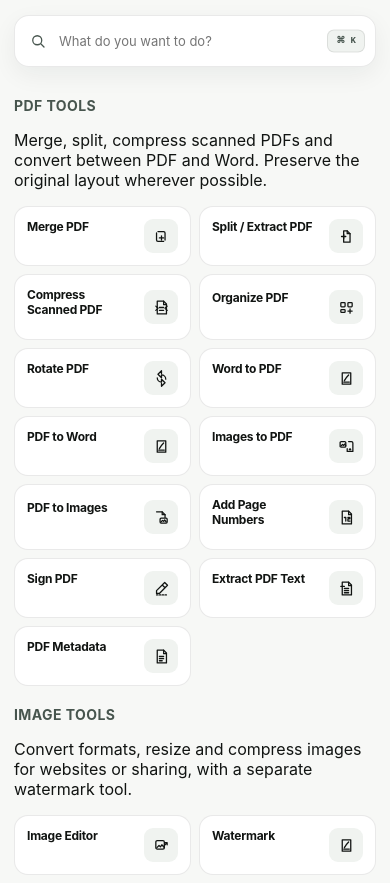
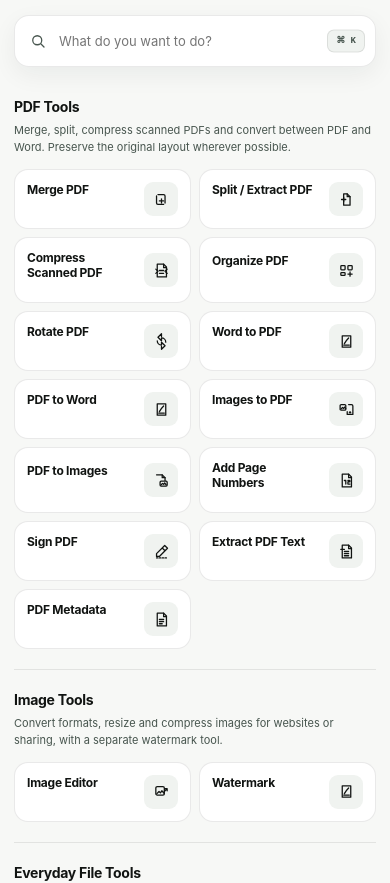
Before and after one commit to kzabCde/FastFiles, a Next.js app: page / in a window 390 px wide. Shown: the part 980-1863 px from the top of the page. Built offline with nearby package versions, Linux system fonts and the light colour scheme.

Commit message:
style: add readable group descriptions and mobile spacing

```diff
--- a/app/globals.css
+++ b/app/globals.css
@@ -312,9 +312,12 @@ svg { display: block; }
 .tool-search-wrap input:focus { border-color: color-mix(in srgb, var(--accent) 70%, var(--line)); box-shadow: 0 0 0 4px color-mix(in srgb, var(--accent) 12%, transparent); }
 .tool-search-wrap kbd { position: absolute; right: 11px; top: 50%; transform: translateY(-50%); padding: 6px 8px; border: 1px solid var(--line); border-radius: 7px; background: var(--surface-2); color: var(--muted); font: 600 9px/1 ui-monospace, monospace; }
 .tool-card-grid { display: grid; grid-template-columns: repeat(3, minmax(0, 1fr)); gap: 10px; }
-.tool-category { margin-top: 28px; }
+.tool-category { margin-top: 36px; }
 .tool-category:first-child { margin-top: 0; }
-.tool-category-title { margin: 0 0 10px; color: var(--muted); font-size: 11px; font-weight: 700; letter-spacing: .03em; text-transform: uppercase; }
+.tool-category + .tool-category { border-top: 1px solid var(--line); padding-top: 28px; }
+.tool-category-heading { margin-bottom: 16px; }
+.tool-category-title { margin: 0; color: var(--text); font-size: 17px; font-weight: 750; line-height: 1.4; letter-spacing: -.02em; }
+.tool-category-description { max-width: 820px; margin: 5px 0 0; color: var(--muted); font-size: 12px; line-height: 1.6; }
 .tool-card {
   min-height: 0;
   border: 1px solid var(--line);
@@ -651,8 +654,11 @@ footer span:last-child { justify-self: end; }
   .tool-section { padding-top: 40px; }
   .section-heading h2 { font-size: 24px !important; }
   .section-heading p { font-size: 12px; }
-  .tool-category-title { font-size: 14px; margin-bottom: 10px; }
+  .tool-category-title { font-size: 14px; }
+  .tool-category-description { font-size: 11px; }
+  .tool-category-heading { margin-bottom: 12px; }
   .tool-category { margin-top: 20px; }
+  .tool-category + .tool-category { padding-top: 20px; }
   .tool-card-grid { grid-template-columns: repeat(2, minmax(0, 1fr)); gap: 8px; }
   .tool-card {
     min-height: 0;
```
